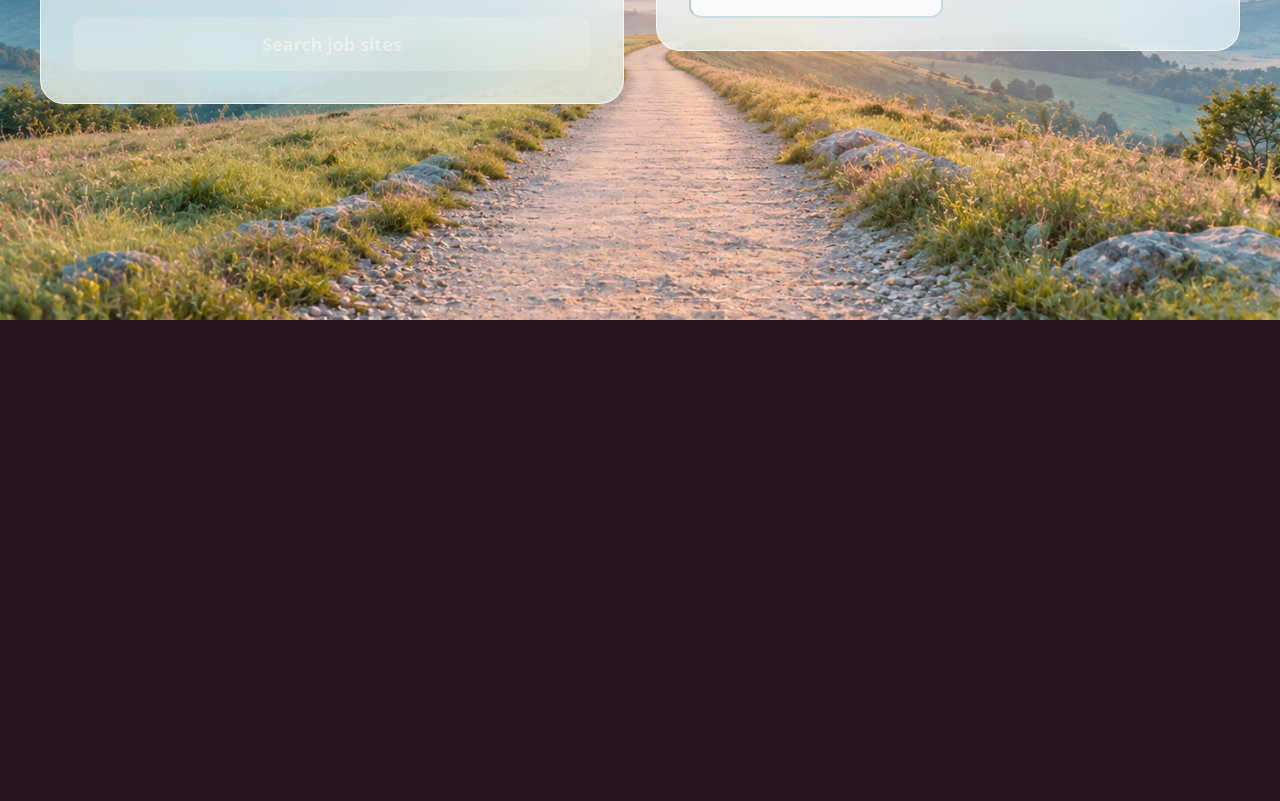
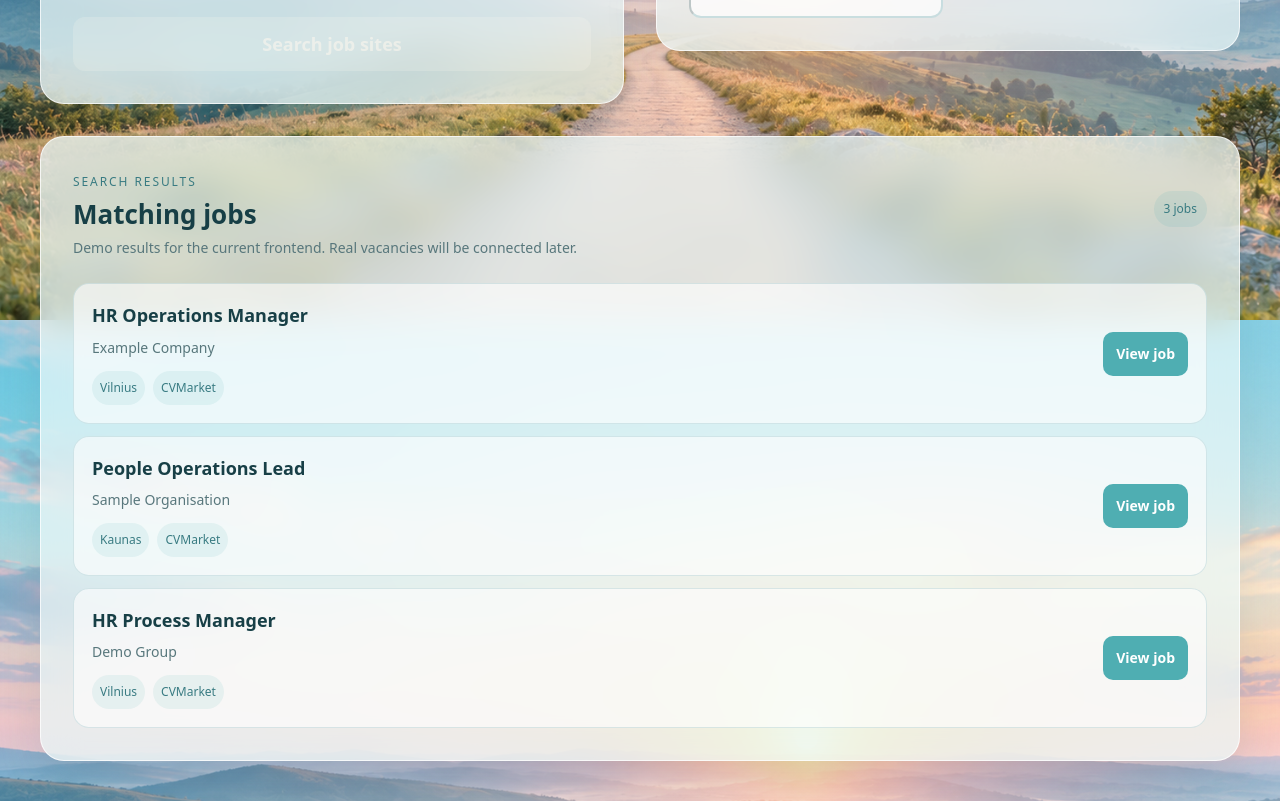
Before and after one commit to butjol/Pirmas-projektas, a React (Vite) app: page / in a window 1280 px wide. Shown: the part 480-1281 px from the top of the page. Before the commit the page ends 800 px from the top, so only its background shows below. Built offline with nearby package versions, Linux system fonts and the light colour scheme.

Commit message:
Added Job search zone

```diff
--- a/src/App.css
+++ b/src/App.css
@@ -10,6 +10,7 @@
   grid-template-columns: 1fr 1fr;
   gap: 32px;
   align-items: start;
+  margin-bottom: 32px;
 }
 
 /* JOB SEARCH CARD */
--- a/src/App.jsx
+++ b/src/App.jsx
@@ -1,6 +1,7 @@
 import { useState } from 'react'
 import './App.css'
 import CVSkills from './components/CVSkills'
+import JobResults from './components/JobResults'
 
 const MAX_SITES = 5
 
@@ -148,6 +149,7 @@ function App() {
         <CVSkills />
 
       </div>
+      <JobResults />
     </main>
   )
 }
--- /dev/null
+++ b/src/components/JobResults.css
@@ -0,0 +1,140 @@
+.job-results {
+    width: 100%;
+    box-sizing: border-box;
+    padding: 32px;
+    border-radius: 24px;
+    background: rgba(235, 250, 250, 0.72);
+    border: 1px solid rgba(255, 255, 255, 0.72);
+    box-shadow: 0 20px 50px rgba(46, 105, 116, 0.16);
+    backdrop-filter: blur(18px);
+    -webkit-backdrop-filter: blur(18px);
+  }
+
+  .results-heading {
+    display: flex;
+    justify-content: space-between;
+    align-items: flex-end;
+    gap: 16px;
+    margin-bottom: 8px;
+  }
+
+  .results-eyebrow {
+    margin: 0 0 6px;
+    text-transform: uppercase;
+    letter-spacing: 0.16em;
+    font-size: 12px;
+    color: #397b82;
+  }
+
+  .results-heading h2 {
+    margin: 0;
+    font-size: 26px;
+    color: #173f46;
+  }
+
+  .results-count {
+    flex-shrink: 0;
+    padding: 5px 10px;
+    border-radius: 20px;
+    background: rgba(79, 174, 178, 0.12);
+    color: #397b82;
+    font-size: 12px;
+  }
+
+  .results-description {
+    margin: 0 0 22px;
+    color: #58777c;
+    font-size: 14px;
+  }
+
+  .results-list {
+    display: flex;
+    flex-direction: column;
+    gap: 12px;
+  }
+
+  .result-card {
+    display: flex;
+    justify-content: space-between;
+    align-items: center;
+    gap: 20px;
+    padding: 18px;
+    border-radius: 16px;
+    background: rgba(255, 255, 255, 0.62);
+    border: 1px solid rgba(80, 150, 158, 0.2);
+  }
+
+  .result-content {
+    min-width: 0;
+  }
+
+  .result-card h3 {
+    margin: 0 0 6px;
+    color: #173f46;
+    font-size: 18px;
+  }
+
+  .result-company {
+    margin: 0 0 10px;
+    color: #58777c;
+    font-size: 14px;
+  }
+
+  .result-meta {
+    display: flex;
+    flex-wrap: wrap;
+    gap: 8px;
+  }
+
+  .result-meta span {
+    padding: 4px 8px;
+    border-radius: 20px;
+    background: rgba(79, 174, 178, 0.1);
+    color: #397b82;
+    font-size: 12px;
+  }
+
+  .view-job-link {
+    flex-shrink: 0;
+    padding: 9px 13px;
+    border-radius: 10px;
+    background: #4faeb2;
+    color: #ffffff;
+    text-decoration: none;
+    font-size: 14px;
+    font-weight: 600;
+    transition:
+      background 0.15s ease,
+      transform 0.15s ease;
+  }
+
+  .view-job-link:hover {
+    background: #3d999e;
+    transform: translateY(-1px);
+  }
+
+  .view-job-link:focus-visible {
+    outline: 2px solid #69bfc2;
+    outline-offset: 2px;
+  }
+
+  @media (max-width: 600px) {
+    .job-results {
+      padding: 28px 22px;
+    }
+
+    .results-heading {
+      align-items: flex-start;
+    }
+
+    .result-card {
+      flex-direction: column;
+      align-items: flex-start;
+    }
+
+    .view-job-link {
+      width: 100%;
+      box-sizing: border-box;
+      text-align: center;
+    }
+  }
--- /dev/null
+++ b/src/components/JobResults.jsx
@@ -0,0 +1,79 @@
+import './JobResults.css'
+
+const demoJobs = [
+  {
+    id: 1,
+    title: 'HR Operations Manager',
+    company: 'Example Company',
+    location: 'Vilnius',
+    source: 'CVMarket',
+    url: '#',
+  },
+  {
+    id: 2,
+    title: 'People Operations Lead',
+    company: 'Sample Organisation',
+    location: 'Kaunas',
+    source: 'CVMarket',
+    url: '#',
+  },
+  {
+    id: 3,
+    title: 'HR Process Manager',
+    company: 'Demo Group',
+    location: 'Vilnius',
+    source: 'CVMarket',
+    url: '#',
+  },
+]
+
+function JobResults() {
+  return (
+    <section className="job-results">
+      <div className="results-heading">
+        <div>
+          <p className="results-eyebrow">Search results</p>
+          <h2>Matching jobs</h2>
+        </div>
+
+        <span className="results-count">
+          {demoJobs.length} jobs
+        </span>
+      </div>
+
+      <p className="results-description">
+        Demo results for the current frontend. Real vacancies will be
+        connected later.
+      </p>
+
+      <div className="results-list">
+        {demoJobs.map((job) => (
+          <article className="result-card" key={job.id}>
+            <div className="result-content">
+              <h3>{job.title}</h3>
+
+              <p className="result-company">
+                {job.company}
+              </p>
+
+              <div className="result-meta">
+                <span>{job.location}</span>
+                <span>{job.source}</span>
+              </div>
+            </div>
+
+            <a
+              className="view-job-link"
+              href={job.url}
+              onClick={(event) => event.preventDefault()}
+            >
+              View job
+            </a>
+          </article>
+        ))}
+      </div>
+    </section>
+  )
+}
+
+export default JobResults
```
